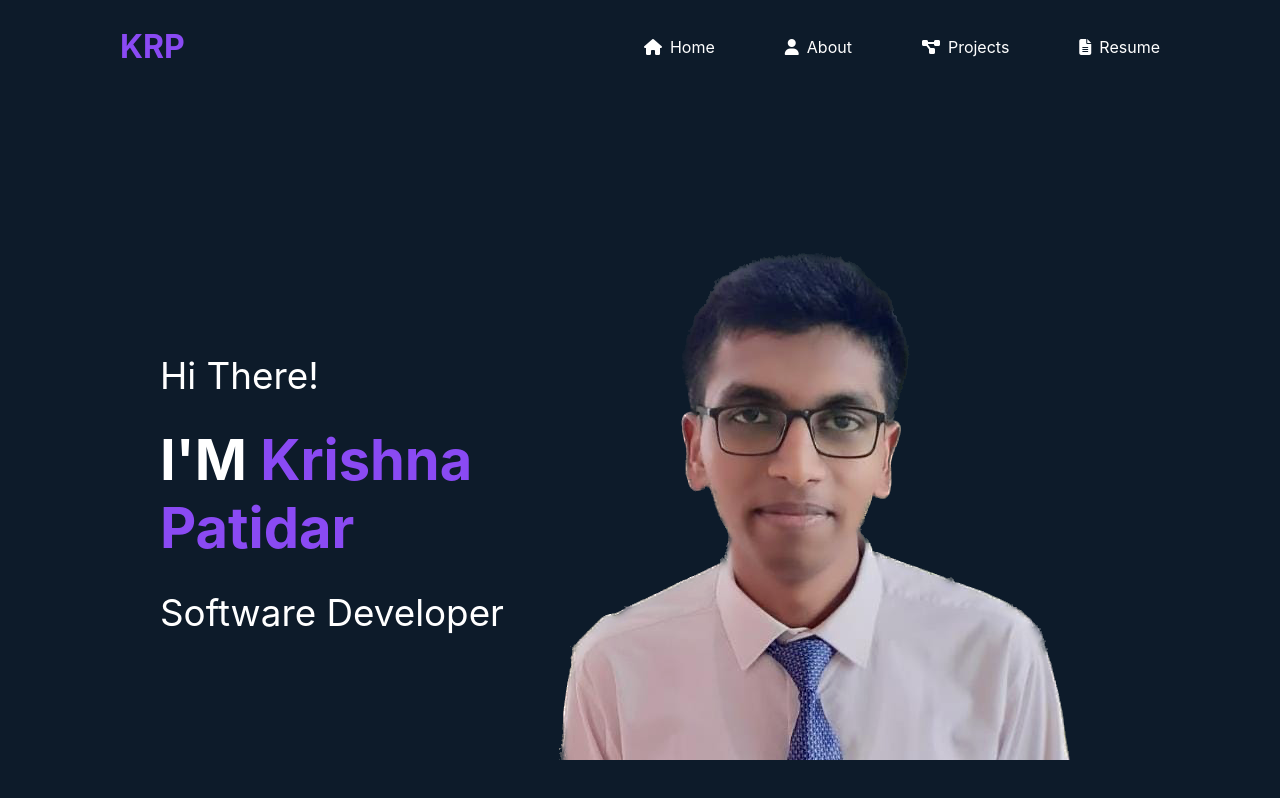
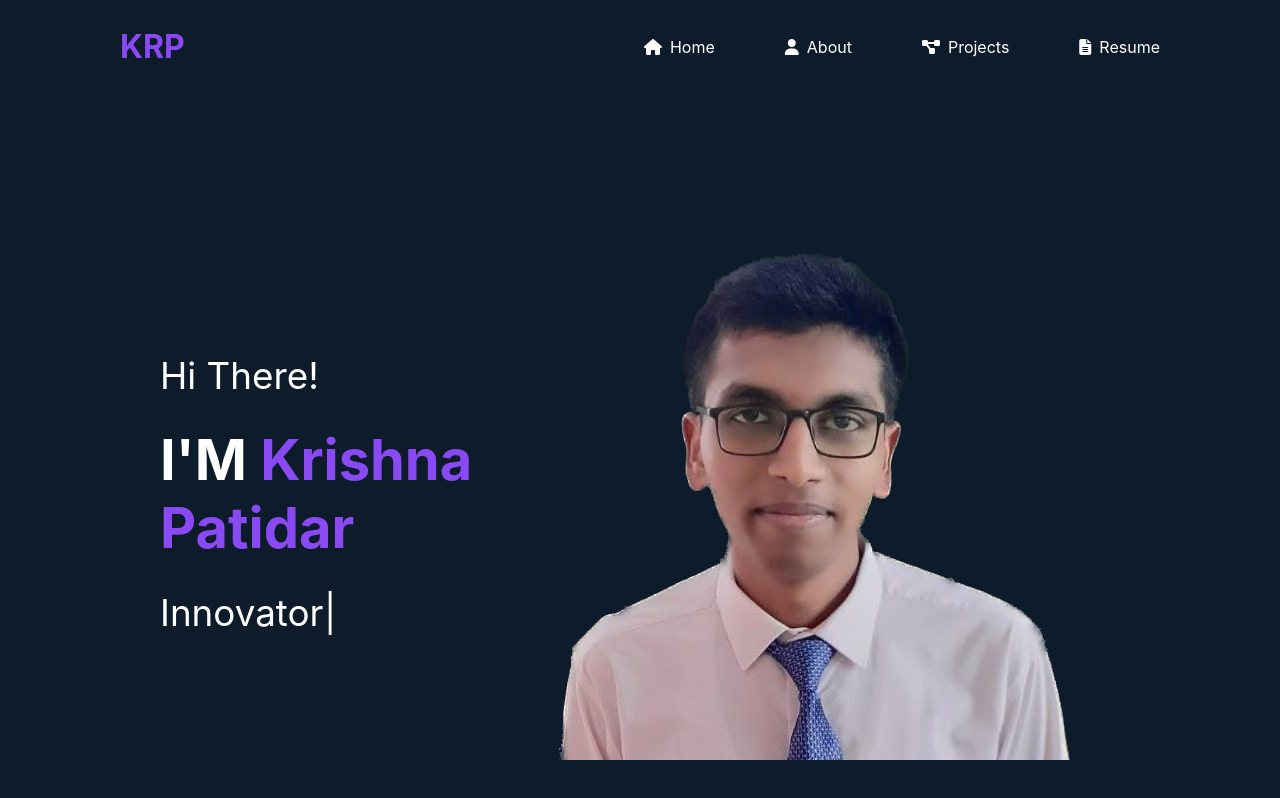
Before and after one commit to krishna-p060/MyPortfolio, a React (Create React App) app: page / in a window 1280 px wide. Shown: the top 798 px of the page. Built offline with nearby package versions, Linux system fonts and the light colour scheme.

Commit message:
typing component added

```diff
--- a/src/components/Home.css
+++ b/src/components/Home.css
@@ -28,3 +28,7 @@
 .name-highlight {
     color: #8a4af3; /* Purple color */
 }
+
+.position{
+
+}
--- a/src/components/Home.js
+++ b/src/components/Home.js
@@ -2,18 +2,70 @@ import React from 'react';
 import './Home.css';
 import krish from './krish.png';
 import Intro from './Intro';
+import { useState, useEffect } from 'react';
+import Typing from './Typing';
 
 function Home() {
+  // const texts = ['Software Developer', 'Innovator', 'Player'];
+  // const [currentText, setCurrentText] = useState('');
+  // const [currentTextIndex, setCurrentTextIndex] = useState(0);
+  // const [isDeleting, setIsDeleting] = useState(false);
+
+  // useEffect(() => {
+  //   let intervalId;
+
+  //   if (isDeleting) {
+  //     intervalId = setInterval(() => {
+  //       setCurrentText(prev => {
+  //         if (prev.length > 0) {
+  //           return prev.slice(0, -1);
+  //         } else {
+  //           setIsDeleting(false);
+  //           setCurrentTextIndex(prevIndex => (prevIndex + 1) % texts.length);
+  //           return prev;
+  //         }
+  //       });
+  //     }, 60); // Deleting speed
+  //   } else {
+  //     intervalId = setInterval(() => {
+  //       setCurrentText(prev => {
+  //         const nextText = texts[currentTextIndex];
+  //         if (prev.length < nextText.length) {
+  //           return nextText.slice(0, prev.length + 1);
+  //         } else {
+  //           setTimeout(() => {
+  //             setIsDeleting(true);
+  //           }, 2000); // Time to display the full text before deleting starts
+  //           clearInterval(intervalId);
+  //           return prev;
+  //         }
+  //       });
+  //     }, 100); // Adding speed
+  //   }
+
+  //   return () => clearInterval(intervalId);
+  // }, [isDeleting, currentTextIndex, texts]);
+
+
+
   return (
     <>
     <section className="home">
             <div className="home-text">
                 <p>Hi There!</p>
                 <h1>I'M <span className="name-highlight">Krishna Patidar</span></h1>
-                <p>Software Developer</p>
+                {/* <p className='position'>{currentText}</p> */}
+                <Typing
+                text= {['Software Developer', 'Innovator', 'Player']}
+                typingSpeed = {100}
+                deletingSpeed = {60}
+                duration = {1000}
+
+
+                />
             </div>
             <div className="home-image">
-                <img src={krish} alt="Astronaut" />
+                <img src={krish} alt="Krishna's Image" />
             </div>
     </section>
     <Intro/>
--- a/src/components/Navbar.css
+++ b/src/components/Navbar.css
@@ -35,4 +35,5 @@ header {
 
 .Navbar-nav li a:hover {
     color: #8a4af3;
+
 }
--- /dev/null
+++ b/src/components/Typing.css
@@ -0,0 +1,4 @@
+.typing-effect{
+    font-size: 2.3em;
+    margin: 0.5em 0;
+}
--- /dev/null
+++ b/src/components/Typing.js
@@ -0,0 +1,48 @@
+import React from "react";
+import { useState, useEffect } from "react";
+import "./Typing.css";
+
+function Typing({ text, typingSpeed = 100, deletingSpeed = 50, duration = 1000}) {
+    const[displayText, setDisplayText] = useState("");
+    const[isDeleting, setIsDeleting] = useState(false);
+    const[index, setIndex] = useState(0);
+
+    useEffect(() => {
+        const handleTyping = () => {
+            if(!isDeleting) {
+                if(displayText.length < text[index].length) {
+                    setDisplayText((prev) => prev + text[index].charAt(displayText.length))
+                }
+                else{
+                    setTimeout(() => {setIsDeleting(true)}, duration);
+                }
+            }
+            else{
+                if(displayText.length > 0) {
+                    setDisplayText((prev) => prev.slice(0, -1));
+                }
+                else{
+                    setIsDeleting(false);
+                    setIndex((prev) => (prev + 1) % text.length);
+                }
+            }
+        }
+
+
+    const timeout = setTimeout( () => {
+        handleTyping(); },
+        isDeleting ? deletingSpeed : typingSpeed
+    );
+
+    return() => clearTimeout(timeout);
+    }, [displayText, isDeleting, index, text, typingSpeed, deletingSpeed, duration]);
+
+  return (
+    <div className="typing-effect">
+       {displayText}
+      <span className="typing-sp">|</span>
+    </div>
+  );
+}
+
+export default Typing;
```
